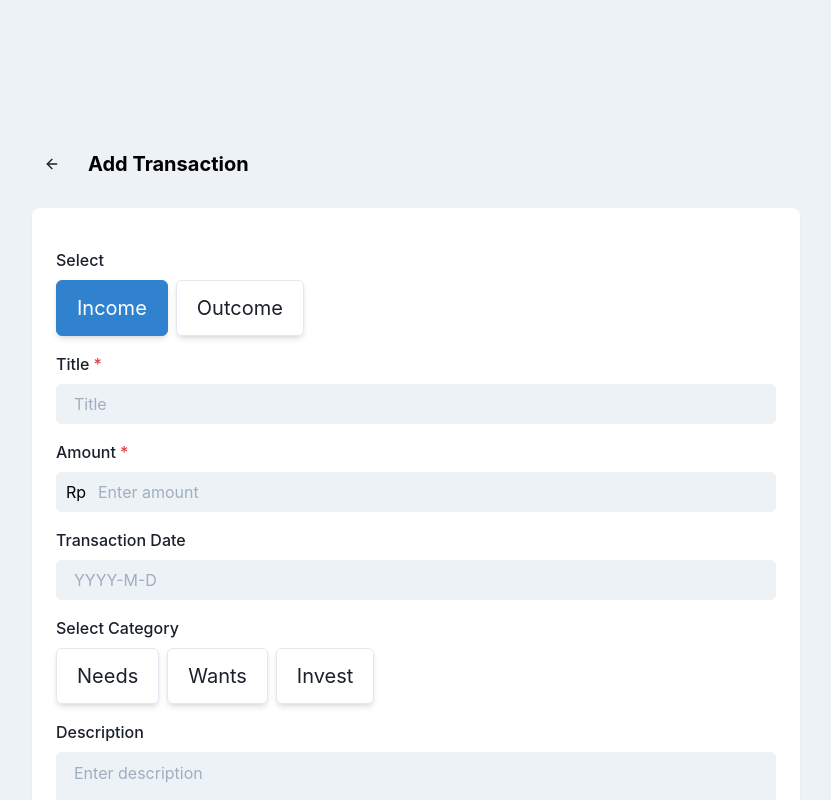
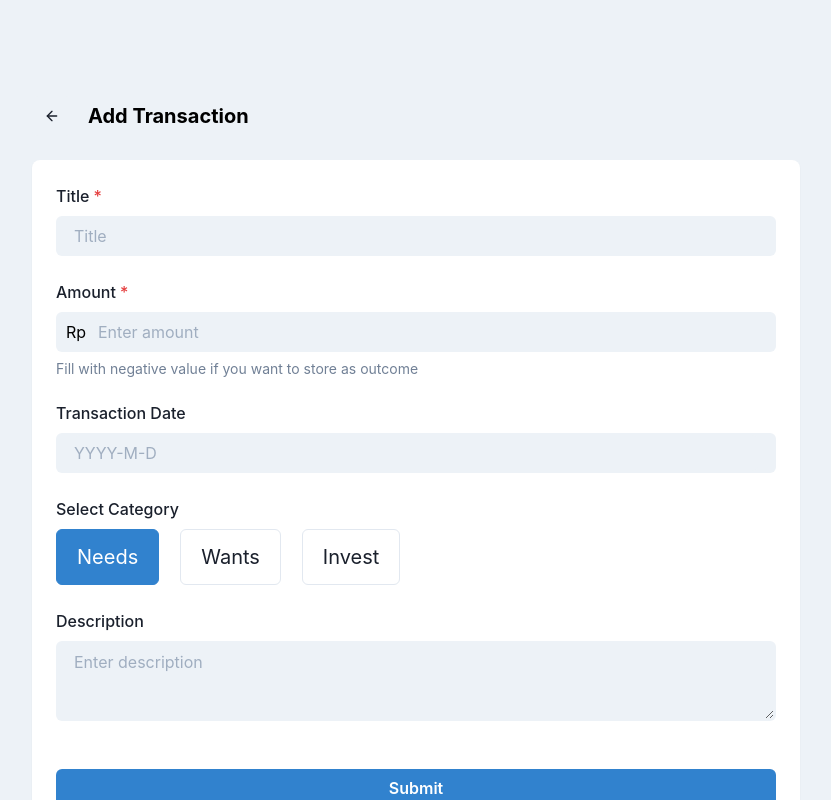
Before and after one commit to seagalputra/silver, a React (Create React App) app: page /transaction/add in a window 1280 px wide. Shown: the top 800 px of the page, without its empty margins (224-1055 px from the left). Built offline with nearby package versions, Linux system fonts and the light colour scheme.

Commit message:
Integrate form using react-hook-form

```diff
--- a/package.json
+++ b/package.json
@@ -24,6 +24,7 @@
     "react": "^17.0.2",
     "react-day-picker": "^7.4.10",
     "react-dom": "^17.0.2",
+    "react-hook-form": "^7.0.7",
     "react-icons": "^3.0.0",
     "react-router-dom": "^5.2.0",
     "react-scripts": "4.0.3",
--- a/src/AddTransaction.tsx
+++ b/src/AddTransaction.tsx
@@ -16,10 +16,12 @@ import {
   UseRadioProps,
   useRadioGroup,
   HStack,
+  FormHelperText,
 } from "@chakra-ui/react";
 import DayPickerInput from "react-day-picker/DayPickerInput";
 import { FiArrowLeft } from "react-icons/fi";
 import { Link } from "react-router-dom";
+import { useForm } from "react-hook-form";
 
 type RadioCardProps = {
   children?: React.ReactNode;
@@ -39,7 +41,6 @@ const RadioCard = (props: RadioCardProps & UseRadioProps): JSX.Element => {
         cursor="pointer"
         borderWidth="1px"
         borderRadius="md"
-        boxShadow="md"
         _checked={{
           bg: "blue.500",
           color: "white",
@@ -57,19 +58,30 @@ const RadioCard = (props: RadioCardProps & UseRadioProps): JSX.Element => {
   );
 };
 
+interface IAddTransction {
+  title: string;
+  amount: number;
+  transactionDate: string;
+  description: string;
+  category: string;
+  transactionStatus: string;
+}
+
 const AddTransaction = (): JSX.Element => {
   const transactionCategory = ["Needs", "Wants", "Invest"];
-  const transactionStatus = ["Income", "Outcome"];
+  const { register, handleSubmit } = useForm<IAddTransction>();
 
   const { getRootProps, getRadioProps } = useRadioGroup({
-    name: "transactionStatus",
-    defaultValue: "Income",
+    name: "transactionCategory",
+    defaultValue: "Needs",
     onChange: console.log,
   });
   const group = getRootProps();
 
+  const onSubmit = (data: IAddTransction) => console.log(data);
+
   return (
-    <Center fontSize="xl" margin="36" flexDirection="column">
+    <Center fontSize="xl" margin="24" flexDirection="column">
       <Box maxW="3xl" w="full">
         <Flex alignItems="center">
           <Tooltip hasArrow label="Back to dashboard" placement="top">
@@ -91,27 +103,16 @@ const AddTransaction = (): JSX.Element => {
         mt="6"
       >
         <Box p="6">
-          <FormControl id="transactionCategory" mt="4">
-            <FormLabel>Select </FormLabel>
-            <HStack {...group}>
-              {transactionStatus.map((value) => {
-                const radio = getRadioProps({
-                  value,
-                  enterKeyHint: "defaultValue",
-                });
-                return (
-                  <RadioCard key={value} {...radio}>
-                    {value}
-                  </RadioCard>
-                );
-              })}
-            </HStack>
+          <form onSubmit={handleSubmit(onSubmit)}>
+            <FormControl id="title" isRequired>
+              <FormLabel>Title</FormLabel>
+              <Input
+                placeholder="Title"
+                variant="filled"
+                {...register("title")}
+              />
             </FormControl>
-          <FormControl id="title" isRequired mt="4">
-            <FormLabel>Title</FormLabel>
-            <Input placeholder="Title" variant="filled" />
-          </FormControl>
-          <FormControl id="amount" isRequired mt="4">
+            <FormControl id="amount" isRequired mt="6">
               <FormLabel>Amount</FormLabel>
               <InputGroup>
                 <InputLeftElement
@@ -119,16 +120,23 @@ const AddTransaction = (): JSX.Element => {
                   color="black"
                   children="Rp"
                 />
-              <Input placeholder="Enter amount" variant="filled" />
+                <Input
+                  placeholder="Enter amount"
+                  variant="filled"
+                  {...register("amount")}
+                />
               </InputGroup>
+              <FormHelperText>
+                Fill with negative value if you want to store as outcome
+              </FormHelperText>
             </FormControl>
-          <FormControl id="transactionDate" mt="4">
+            <FormControl id="transactionDate" mt="6">
               <FormLabel>Transaction Date</FormLabel>
               <DayPickerInput onDayChange={(day) => console.log(day)} />
             </FormControl>
-          <FormControl id="transactionCategory" mt="4">
+            <FormControl id="transactionCategory" mt="6">
               <FormLabel>Select Category</FormLabel>
-            <HStack {...group}>
+              <HStack {...group} spacing="21px" align="stretch">
                 {transactionCategory.map((value) => {
                   const radio = getRadioProps({
                     value,
@@ -142,17 +150,19 @@ const AddTransaction = (): JSX.Element => {
                 })}
               </HStack>
             </FormControl>
-          <FormControl id="description" mt="4">
+            <FormControl id="description" mt="6">
               <FormLabel>Description</FormLabel>
               <Textarea
                 placeholder="Enter description"
                 variant="filled"
                 size="md"
+                {...register("description")}
               />
             </FormControl>
-          <Button isFullWidth mt="8" colorScheme="blue">
+            <Button type="submit" isFullWidth mt="12" colorScheme="blue">
               Submit
             </Button>
+          </form>
         </Box>
       </Box>
     </Center>
--- a/src/Dashboard.tsx
+++ b/src/Dashboard.tsx
@@ -74,7 +74,7 @@ const Dashboard = () => {
                 Your current budget
               </Box>
               <Box as="h3" lineHeight="tight" fontWeight="bold" fontSize="3xl">
-                Rp 3.500.000,00
+                Rp 3.500.000
               </Box>
             </Flex>
             <Tooltip hasArrow label="Add transaction" placement="right">
@@ -105,7 +105,7 @@ const Dashboard = () => {
                   {category}
                 </Box>
                 <Box as="h3" lineHeight="tight" fontWeight="bold" fontSize="xl">
-                  Rp 500.000,00
+                  Rp 500.000
                 </Box>
               </Flex>
             ))}
```
Also changed, not shown: 1 other file (tests, documents, lock files or other folders). Lines whose indentation alone changed are shown as unchanged.
